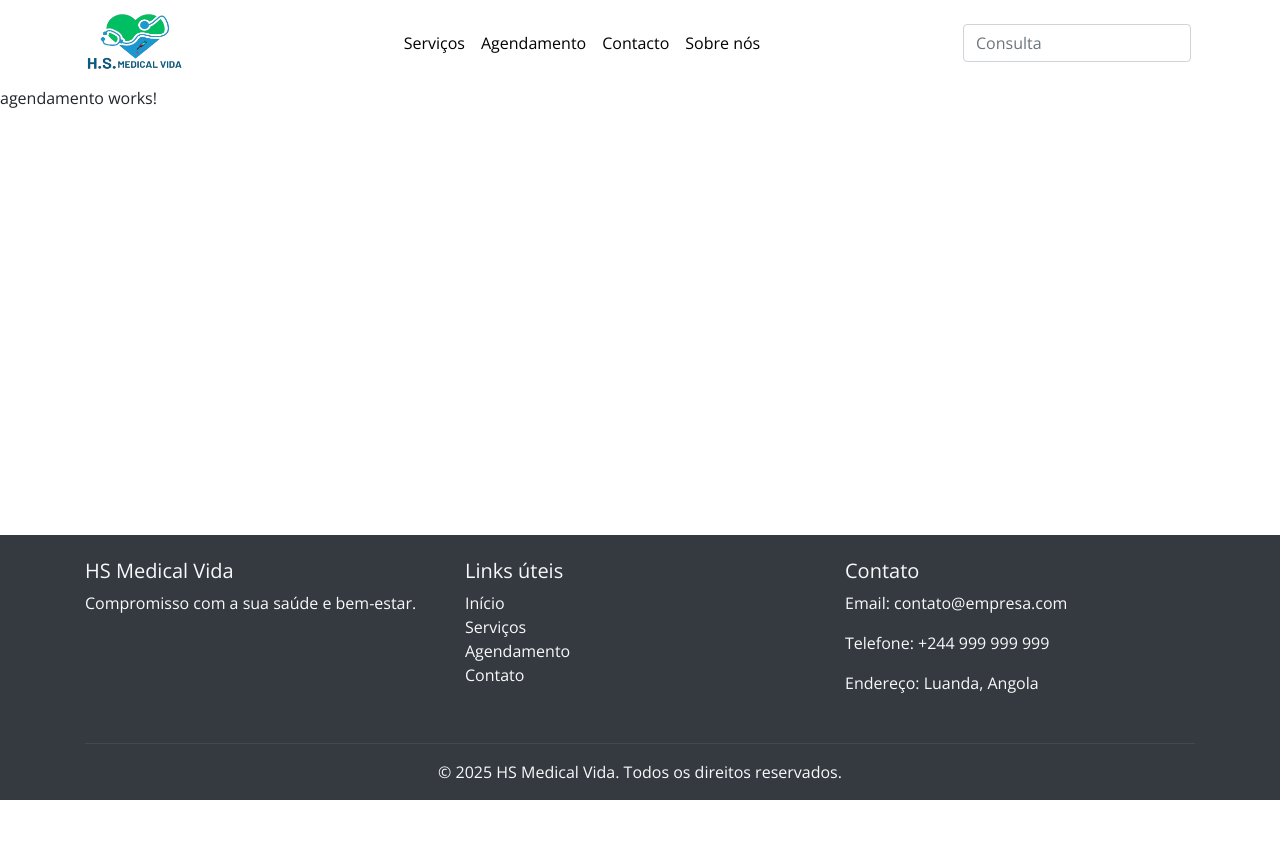
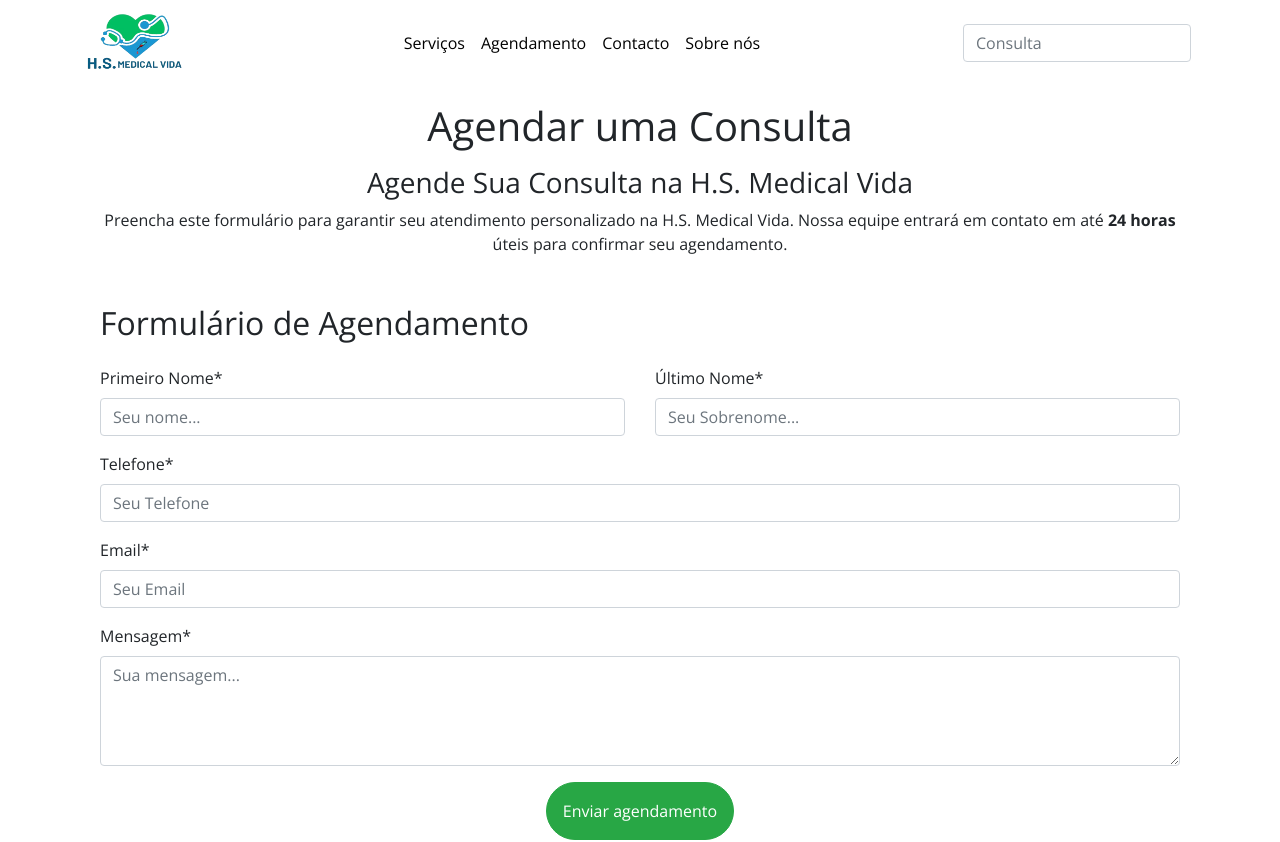
Before and after one commit to Osvaldofrancisco-oc/clinica-angular, an Angular app: page /agendamento in a window 1280 px wide. Shown: the top 842 px of the page. Before the commit the page ends 800 px from the top, so only its background shows below. Built offline with nearby package versions, Linux system fonts and the light colour scheme.

Commit message:
form angendamento

```diff
--- a/src/app/componentes/navbar/navbar.component.html
+++ b/src/app/componentes/navbar/navbar.component.html
@@ -20,7 +20,7 @@
         </li>
       </ul>
         <form class="d-flex ms-auto" role="search">
-            <input class="form-control me-1" type="search" placeholder="Consulta" aria-label="Search"/>
+            <input class="form-control me-1 borderb-2" type="search"  placeholder="Consulta" aria-label="Search"/>
         </form>
     </div>
   </div>
--- a/src/app/pages/agendamento/agendamento.component.html
+++ b/src/app/pages/agendamento/agendamento.component.html
@@ -1 +1,43 @@
-<p>agendamento works!</p>
+<div class="container">
+    <h1 class="text-center mt-3">Agendar uma Consulta</h1>
+
+    <div>
+        <h3 class="text-center mt-3">Agende Sua Consulta na H.S. Medical Vida</h3>
+        <p class="text-center">Preencha este formulário para garantir seu atendimento personalizado na H.S. Medical Vida. Nossa equipe entrará em contato em até <strong>24 horas</strong>  úteis para confirmar seu agendamento.</p>
+
+        <div class="container mt-5">
+            <h2 class="mb-4">Formulário de Agendamento</h2>
+            <form>
+                <div class="row mb-3">
+                <div class="col-md-6">
+                    <label for="firstName" class="form-label">Primeiro Nome*</label>
+                    <input type="text" class="form-control" id="firstName" placeholder="Seu nome..." required>
+                </div>
+                <div class="col-md-6">
+                    <label for="lastName" class="form-label">Último Nome*</label>
+                    <input type="text" class="form-control" id="lastName" placeholder="Seu Sobrenome..." required>
+                </div>
+                </div>
+
+                <div class="mb-3">
+                <label for="phone" class="form-label">Telefone*</label>
+                <input type="tel" class="form-control" id="phone" placeholder="Seu Telefone" required>
+                </div>
+
+                <div class="mb-3">
+                <label for="email" class="form-label">Email*</label>
+                <input type="email" class="form-control" id="email" placeholder="Seu Email" required>
+                </div>
+
+                <div class="mb-3">
+                <label for="message" class="form-label">Mensagem*</label>
+                <textarea class="form-control" id="message" rows="4" placeholder="Sua mensagem..." required></textarea>
+                </div>
+                <div class="text-center">
+                    <button type="submit" class="btn btn-success p-3 rounded-5 ">Enviar agendamento</button>
+
+                </div>
+            </form>
+</div>
+    </div>
+</div>
--- a/src/app/pages/agendamento/agendamento.component.ts
+++ b/src/app/pages/agendamento/agendamento.component.ts
@@ -8,4 +8,7 @@ import { Component } from '@angular/core';
 })
 export class AgendamentoComponent {
 
+    //toda logica de enviou do formulário para email corporativo.
+
+
 }
```
